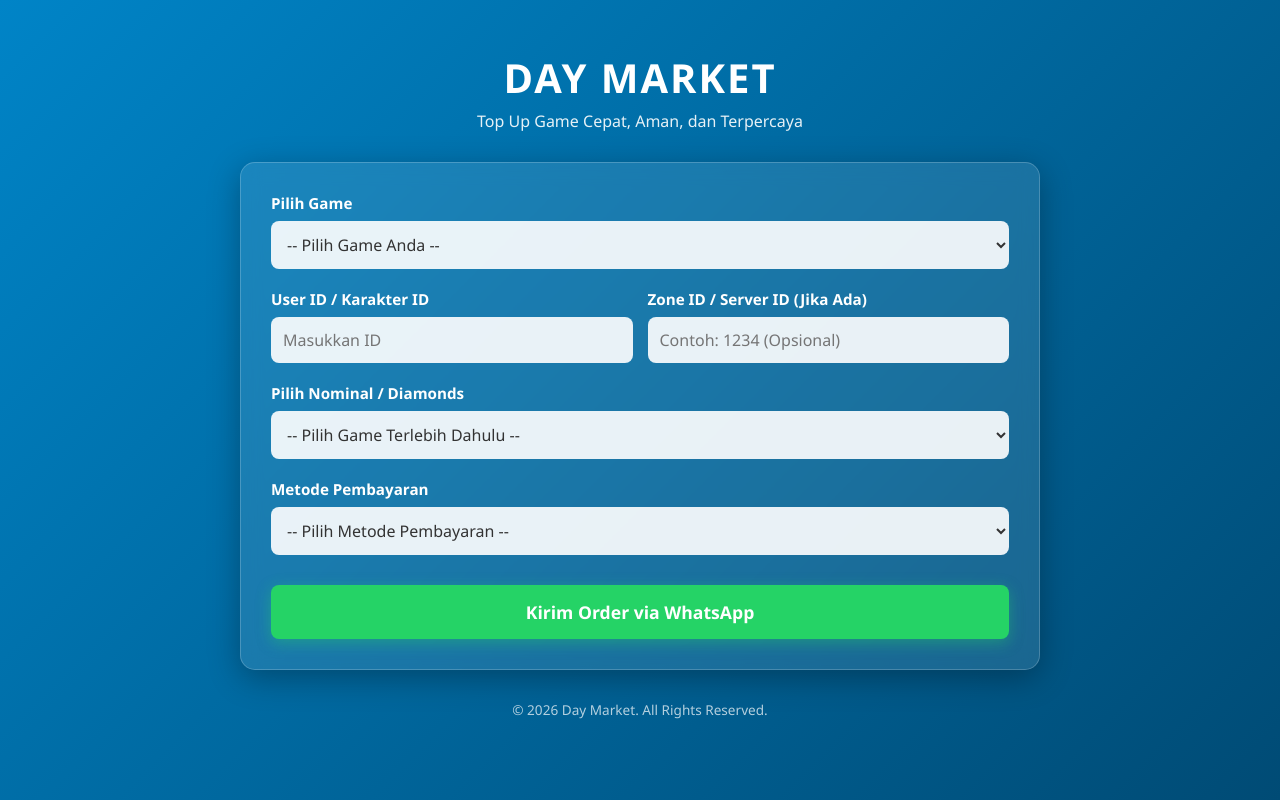
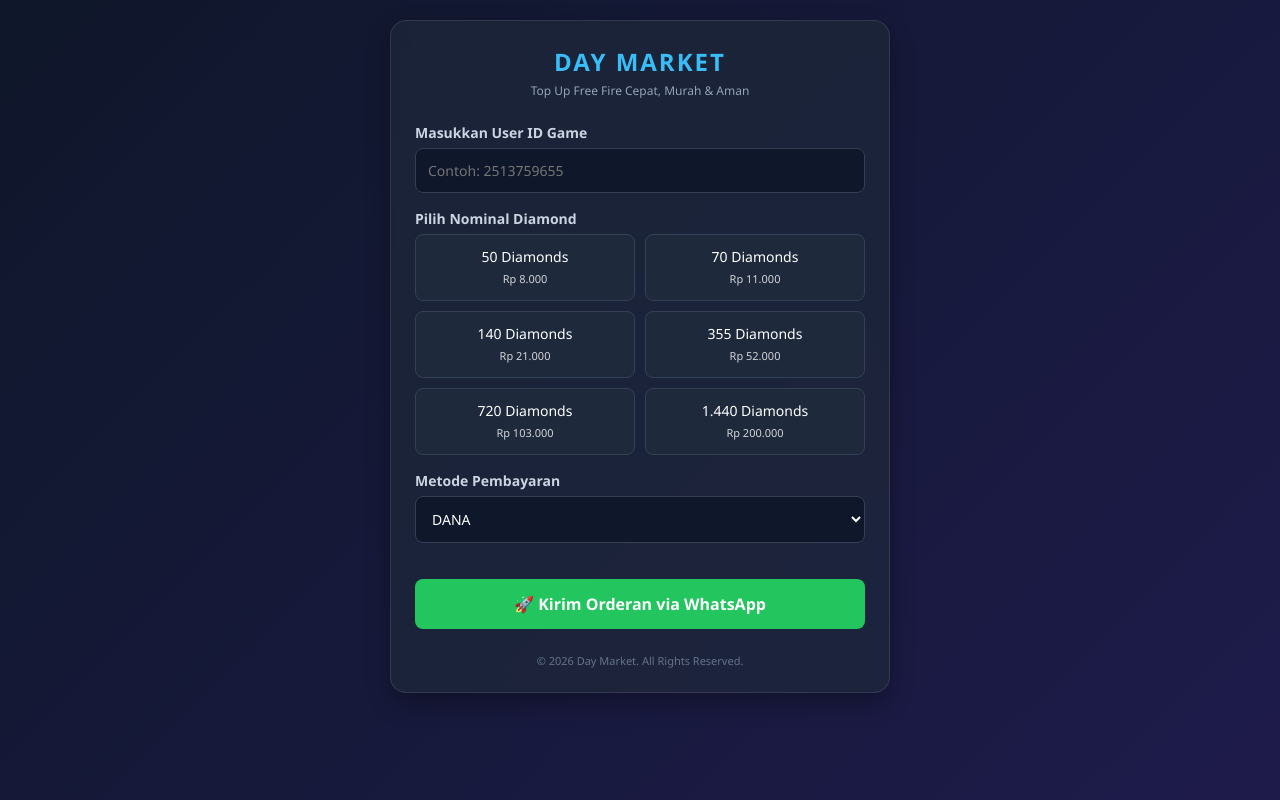
Before and after one commit to ajht198-arch/daymarket-, a plain HTML site: page index.html in a window 1280 px wide. Drawn offline with Linux system fonts and the light colour scheme.

Commit message:
daymarket

```diff
--- a/index.html
+++ b/index.html
@@ -3,7 +3,7 @@
 <head>
     <meta charset="UTF-8">
     <meta name="viewport" content="width=device-width, initial-scale=1.0">
-    <title>Day Market - Top Up Game</title>
+    <title>Day Market - Top Up Game Resmi & Terpercaya</title>
     <style>
         * {
             margin: 0;
@@ -13,251 +13,241 @@
         }
 
         body {
-            background: linear-gradient(135deg, #0084c7, #004b75);
-            color: #fff;
-            padding: 20px;
+            background: linear-gradient(135deg, #0f172a, #1e1b4b);
+            color: #ffffff;
             min-height: 100vh;
-        }
-
-        header {
-            text-align: center;
-            padding: 30px 10px;
-        }
-
-        header h1 {
-            font-size: 2.5rem;
-            letter-spacing: 2px;
-            text-transform: uppercase;
-            margin-bottom: 5px;
-        }
-
-        header p {
-            font-size: 1rem;
-            opacity: 0.9;
+            padding: 20px 12px;
         }
 
         .container {
-            max-width: 800px;
+            max-width: 500px;
             margin: 0 auto;
-            background: rgba(255, 255, 255, 0.1);
+            background: rgba(30, 41, 59, 0.7);
+            border-radius: 16px;
+            padding: 24px;
+            box-shadow: 0 10px 25px rgba(0, 0, 0, 0.3);
             backdrop-filter: blur(10px);
-            padding: 30px;
-            border-radius: 15px;
-            box-shadow: 0 8px 32px 0 rgba(0, 0, 0, 0.3);
-            border: 1px solid rgba(255, 255, 255, 0.2);
+            border: 1px solid rgba(255, 255, 255, 0.1);
+        }
+
+        .header {
+            text-align: center;
+            margin-bottom: 24px;
+        }
+
+        .header h1 {
+            font-size: 24px;
+            color: #38bdf8;
+            text-transform: uppercase;
+            letter-spacing: 2px;
+            margin-bottom: 4px;
+        }
+
+        .header p {
+            font-size: 12px;
+            color: #94a3b8;
         }
 
         .form-group {
-            margin-bottom: 20px;
+            margin-bottom: 16px;
         }
 
         label {
             display: block;
-            margin-bottom: 8px;
+            font-size: 14px;
             font-weight: 600;
-            font-size: 0.95rem;
+            margin-bottom: 6px;
+            color: #cbd5e1;
         }
 
         input, select {
             width: 100%;
             padding: 12px;
-            border: none;
+            background: #0f172a;
+            border: 1px solid #334155;
             border-radius: 8px;
-            background: rgba(255, 255, 255, 0.9);
-            color: #333;
-            font-size: 1rem;
-            outline: none;
+            color: white;
+            font-size: 14px;
             transition: all 0.3s ease;
         }
 
         input:focus, select:focus {
-            background: #fff;
-            box-shadow: 0 0 10px rgba(255,255,255,0.5);
+            outline: none;
+            border-color: #38bdf8;
+            box-shadow: 0 0 8px rgba(56, 189, 248, 0.4);
         }
 
-        .grid-inputs {
+        .grid-nominal {
             display: grid;
-            grid-template-columns: 1fr 1fr;
-            gap: 15px;
+            grid-template-columns: repeat(2, 1fr);
+            gap: 10px;
+            margin-top: 6px;
         }
 
-        .btn-submit {
-            width: 100%;
-            background: #25D366;
-            color: white;
-            padding: 15px;
-            border: none;
+        .nominal-item {
+            background: #1e293b;
+            border: 1px solid #334155;
             border-radius: 8px;
-            font-size: 1.1rem;
-            font-weight: bold;
+            padding: 12px;
+            text-align: center;
             cursor: pointer;
-            transition: background 0.3s ease;
-            box-shadow: 0 4px 15px rgba(37, 211, 102, 0.4);
-            margin-top: 10px;
+            transition: all 0.2s ease;
         }
 
-        .btn-submit:hover {
-            background: #20ba5a;
+        .nominal-item:hover {
+            border-color: #38bdf8;
+            background: rgba(56, 189, 248, 0.1);
         }
 
-        footer {
-            text-align: center;
-            margin-top: 30px;
-            font-size: 0.85rem;
-            opacity: 0.7;
+        .nominal-item.active {
+            background: #38bdf8;
+            border-color: #38bdf8;
+            color: #0f172a;
+            font-weight: bold;
         }
 
-        @media (max-width: 600px) {
-            .grid-inputs {
-                grid-template-columns: 1fr;
+        .nominal-item span {
+            display: block;
+            font-size: 14px;
         }
+
+        .nominal-item small {
+            font-size: 11px;
+            opacity: 0.8;
+        }
+
+        .btn-order {
+            width: 100%;
+            background: #22c55e;
+            color: white;
+            border: none;
+            padding: 14px;
+            font-size: 16px;
+            font-weight: bold;
+            border-radius: 8px;
+            cursor: pointer;
+            margin-top: 20px;
+            transition: background 0.3s ease;
+        }
+
+        .btn-order:hover {
+            background: #16a34a;
+        }
+
+        .footer {
+            text-align: center;
+            margin-top: 24px;
+            font-size: 11px;
+            color: #64748b;
         }
     </style>
 </head>
 <body>
 
-    <header>
-        <h1>DAY MARKET</h1>
-        <p>Top Up Game Cepat, Aman, dan Terpercaya</p>
-    </header>
-
 <div class="container">
-        <form id="topupForm">
-            <div class="form-group">
-                <label for="game">Pilih Game</label>
-                <select id="game" required onchange="updateNominal()">
-                    <option value="">-- Pilih Game Anda --</option>
-                    <option value="Mobile Legends">Mobile Legends</option>
-                    <option value="Free Fire">Free Fire</option>
-                    <option value="PUBG Mobile">PUBG Mobile</option>
-                    <option value="Honor of Kings">Honor of Kings</option>
-                </select>
+    <div class="header">
+        <h1>Day Market</h1>
+        <p>Top Up Free Fire Cepat, Murah & Aman</p>
     </div>
 
-            <div class="form-group grid-inputs">
-                <div>
-                    <label for="userId">User ID / Karakter ID</label>
-                    <input type="text" id="userId" placeholder="Masukkan ID" required>
+    <div class="form-group">
+        <label for="userId">Masukkan User ID Game</label>
+        <input type="number" id="userId" placeholder="Contoh: 2513759655" required>
     </div>
-                <div>
-                    <label for="zoneId">Zone ID / Server ID (Jika Ada)</label>
-                    <input type="text" id="zoneId" placeholder="Contoh: 1234 (Opsional)">
+
+    <div class="form-group">
+        <label>Pilih Nominal Diamond</label>
+        <div class="grid-nominal" id="nominalGroup">
+            <div class="nominal-item" onclick="selectNominal(this, '50 Diamonds', 'Rp 8.000')">
+                <span>50 Diamonds</span>
+                <small>Rp 8.000</small>
+            </div>
+            <div class="nominal-item" onclick="selectNominal(this, '70 Diamonds', 'Rp 11.000')">
+                <span>70 Diamonds</span>
+                <small>Rp 11.000</small>
+            </div>
+            <div class="nominal-item" onclick="selectNominal(this, '140 Diamonds', 'Rp 21.000')">
+                <span>140 Diamonds</span>
+                <small>Rp 21.000</small>
+            </div>
+            <div class="nominal-item" onclick="selectNominal(this, '355 Diamonds', 'Rp 52.000')">
+                <span>355 Diamonds</span>
+                <small>Rp 52.000</small>
+            </div>
+            <div class="nominal-item" onclick="selectNominal(this, '720 Diamonds', 'Rp 103.000')">
+                <span>720 Diamonds</span>
+                <small>Rp 103.000</small>
+            </div>
+            <div class="nominal-item" onclick="selectNominal(this, '1.440 Diamonds', 'Rp 200.000')">
+                <span>1.440 Diamonds</span>
+                <small>Rp 200.000</small>
+            </div>
         </div>
     </div>
 
     <div class="form-group">
-                <label for="nominal">Pilih Nominal / Diamonds</label>
-                <select id="nominal" required>
-                    <option value="">-- Pilih Game Terlebih Dahulu --</option>
+        <label for="payment">Metode Pembayaran</label>
+        <select id="payment">
+            <option value="DANA">DANA</option>
+            <option value="OVO">OVO</option>
+            <option value="GOPAY">GOPAY</option>
+            <option value="QRIS">QRIS (All e-Wallet)</option>
         </select>
     </div>
 
-            <div class="form-group">
-                <label for="payment">Metode Pembayaran</label>
-                <select id="payment" required>
-                    <option value="">-- Pilih Metode Pembayaran --</option>
-                    <option value="Dana">DANA</option>
-                    <option value="OVO">OVO</option>
-                    <option value="Gopay">GOPAY</option>
-                    <option value="Transfer Bank">Transfer Bank (BCA/Mandiri)</option>
-                </select>
+    <button class="btn-order" onclick="kirimOrder()">
+        🚀 Kirim Orderan via WhatsApp
+    </button>
+
+    <div class="footer">
+        &copy; 2026 Day Market. All Rights Reserved.
+    </div>
 </div>
 
-            <button type="submit" class="btn-submit">Kirim Order via WhatsApp</button>
-        </form>
-    </div>
+<script>
+    // ⚠️ GANTI TEKS DI BAWAH INI JADI NOMOR WHATSAPP ANDA (Wajib pakai kode negara 62)
+    const NOMOR_WA_ADMIN = "628xxxxxxxxxx";
 
-    <footer>
-        &copy; 2026 Day Market. All Rights Reserved.
-    </footer>
+    let nominalTerpilih = "";
+    let hargaTerpilih = "";
 
-    <script>
-        // Daftar Nominal Lengkap (Harga perkiraan, silakan sesuaikan dengan harga modal kamu)
-        const daftarNominal = {
-            "Free Fire": [
-                { teks: "50 Diamonds - Rp 8.000", nilai: "50 Diamonds" },
-                { teks: "70 Diamonds - Rp 10.000", nilai: "70 Diamonds" },
-                { teks: "140 Diamonds - Rp 20.000", nilai: "140 Diamonds" },
-                { teks: "355 Diamonds - Rp 50.000", nilai: "355 Diamonds" },
-                { teks: "720 Diamonds - Rp 100.000", nilai: "720 Diamonds" },
-                { teks: "1.440 Diamonds - Rp 200.000", nilai: "1.440 Diamonds" },
-                { teks: "2.000 Diamonds - Rp 275.000", nilai: "2.000 Diamonds" },
-                { teks: "2.880 Diamonds - Rp 390.000", nilai: "2.880 Diamonds" },
-                { teks: "3.600 Diamonds - Rp 490.000", nilai: "3.600 Diamonds" },
-                { teks: "5.760 Diamonds - Rp 770.000", nilai: "5.760 Diamonds" },
-                { teks: "7.290 Diamonds - Rp 980.000", nilai: "7.290 Diamonds" },
-                { teks: "Membership Mingguan - Rp 33.000", nilai: "Membership Mingguan" },
-                { teks: "Membership Bulanan - Rp 149.000", nilai: "Membership Bulanan" }
-            ],
-            "Mobile Legends": [
-                { teks: "86 Diamonds - Rp 20.000", nilai: "86 Diamonds" },
-                { teks: "172 Diamonds - Rp 40.000", nilai: "172 Diamonds" },
-                { teks: "257 Diamonds - Rp 60.000", nilai: "257 Diamonds" },
-                { teks: "514 Diamonds - Rp 115.000", nilai: "514 Diamonds" },
-                { teks: "706 Diamonds - Rp 155.000", nilai: "706 Diamonds" },
-                { teks: "1.050 Diamonds - Rp 235.000", nilai: "1.050 Diamonds" },
-                { teks: "2.195 Diamonds - Rp 470.000", nilai: "2.195 Diamonds" },
-                { teks: "3.688 Diamonds - Rp 780.000", nilai: "3.688 Diamonds" },
-                { teks: "Weekly Diamond Pass - Rp 30.000", nilai: "Weekly Diamond Pass" }
-            ],
-            "PUBG Mobile": [
-                { teks: "60 UC - Rp 15.000", nilai: "60 UC" },
-                { teks: "325 UC - Rp 70.000", nilai: "325 UC" },
-                { teks: "660 UC - Rp 140.000", nilai: "660 UC" },
-                { teks: "1.800 UC - Rp 360.000", nilai: "1.800 UC" },
-                { teks: "3.850 UC - Rp 730.000", nilai: "3.850 UC" },
-                { teks: "8.100 UC - Rp 1.450.000", nilai: "8.100 UC" }
-            ],
-            "Honor of Kings": [
-                { teks: "80 Tokens - Rp 16.000", nilai: "80 Tokens" },
-                { teks: "240 Tokens - Rp 48.000", nilai: "240 Tokens" },
-                { teks: "400 Tokens - Rp 80.000", nilai: "400 Tokens" },
-                { teks: "800 Tokens - Rp 160.000", nilai: "800 Tokens" },
-                { teks: "1.200 Tokens - Rp 240.000", nilai: "1.200 Tokens" },
-                { teks: "2.400 Tokens - Rp 470.000", nilai: "2.400 Tokens" },
-                { teks: "4.800 Tokens - Rp 930.000", nilai: "4.800 Tokens" }
-            ]
-        };
+    function selectNominal(element, nominal, harga) {
+        const items = document.querySelectorAll('.nominal-item');
+        items.forEach(item => item.classList.remove('active'));
+        element.classList.add('active');
 
-        function updateNominal() {
-            const gameSelect = document.getElementById("game");
-            const nominalSelect = document.getElementById("nominal");
-            const gameTerpilih = gameSelect.value;
-
-            nominalSelect.innerHTML = '<option value="">-- Pilih Nominal --</option>';
-
-            if (gameTerpilih && daftarNominal[gameTerpilih]) {
-                daftarNominal[gameTerpilih].forEach(item => {
-                    const option = document.createElement("option");
-                    option.value = item.teks; // Mengirimkan Teks lengkap termasuk harga ke WA
-                    option.text = item.teks;
-                    nominalSelect.appendChild(option);
-                });
-            } else {
-                nominalSelect.innerHTML = '<option value="">-- Pilih Game Terlebih Dahulu --</option>';
-            }
+        nominalTerpilih = nominal;
+        hargaTerpilih = harga;
     }
 
-        document.getElementById("topupForm").addEventListener("submit", function(e) {
-            e.preventDefault();
+    function kirimOrder() {
+        const idUser = document.getElementById('userId').value;
+        const metodeBayar = document.getElementById('payment').value;
 
-            const nomorWa = "6287873686429";
-            const game = document.getElementById("game").value;
-            const userId = document.getElementById("userId").value;
-            const zoneId = document.getElementById("zoneId").value || "-";
-            const nominal = document.getElementById("nominal").value;
-            const payment = document.getElementById("payment").value;
+        if (!idUser) {
+            alert('Mohon masukkan User ID Game Anda terlebih dahulu!');
+            return;
+        }
+        if (!nominalTerpilih) {
+            alert('Mohon pilih nominal Diamond yang ingin dibeli!');
+            return;
+        }
 
-            const pesan = `Halo Day Market, saya mau top-up game:%0A%0A` +
-                          `🎮 *Game:* ${game}%0A` +
-                          `🆔 *User ID:* ${userId}%0A` +
-                          `🌐 *Zone/Server:* ${zoneId}%0A` +
-                          `💎 *Nominal & Harga:* ${nominal}%0A` +
-                          `💳 *Metode Pembayaran:* ${payment}%0A%0A` +
-                          `Mohon segera diproses ya, terima kasih!`;
+        // Penyusunan teks pesan otomatis yang rapi
+        const teksPesan = "Halo Day Market, saya mau top-up game:\n\n" +
+                          "🎮 *Game:* Free Fire\n" +
+                          "🆔 *User ID:* " + idUser + "\n" +
+                          "🌐 *Server:* -\n" +
+                          "💎 *Nominal:* " + nominalTerpilih + "\n" +
+                          "💰 *Harga:* " + hargaTerpilih + "\n" +
+                          "💳 *Metode:* " + metodeBayar;
 
-            window.open(`https://api.whatsapp.com/send?phone=${nomorWa}&text=${pesan}`, '_blank');
-        });
+        // FITUR UTAMA: Mengunci teks agar aman dan TIDAK KEPOTONG di Android
+        const linkWhatsApp = "https://api.whatsapp.com/send?phone=" + NOMOR_WA_ADMIN + "&text=" + encodeURIComponent(teksPesan);
+
+        window.open(linkWhatsApp, '_blank');
+    }
 </script>
+
 </body>
 </html>
```
Lines whose indentation alone changed are shown as unchanged.
